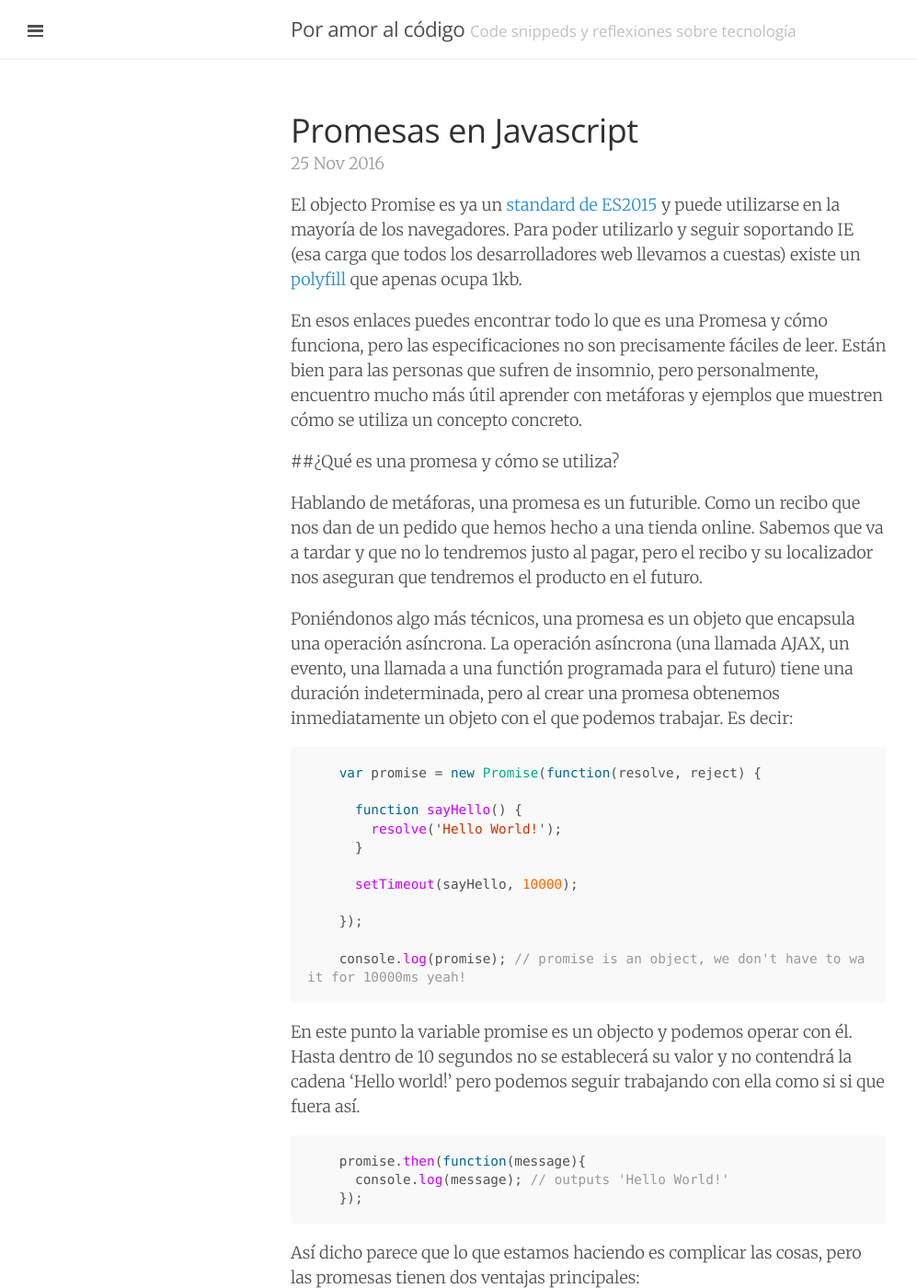
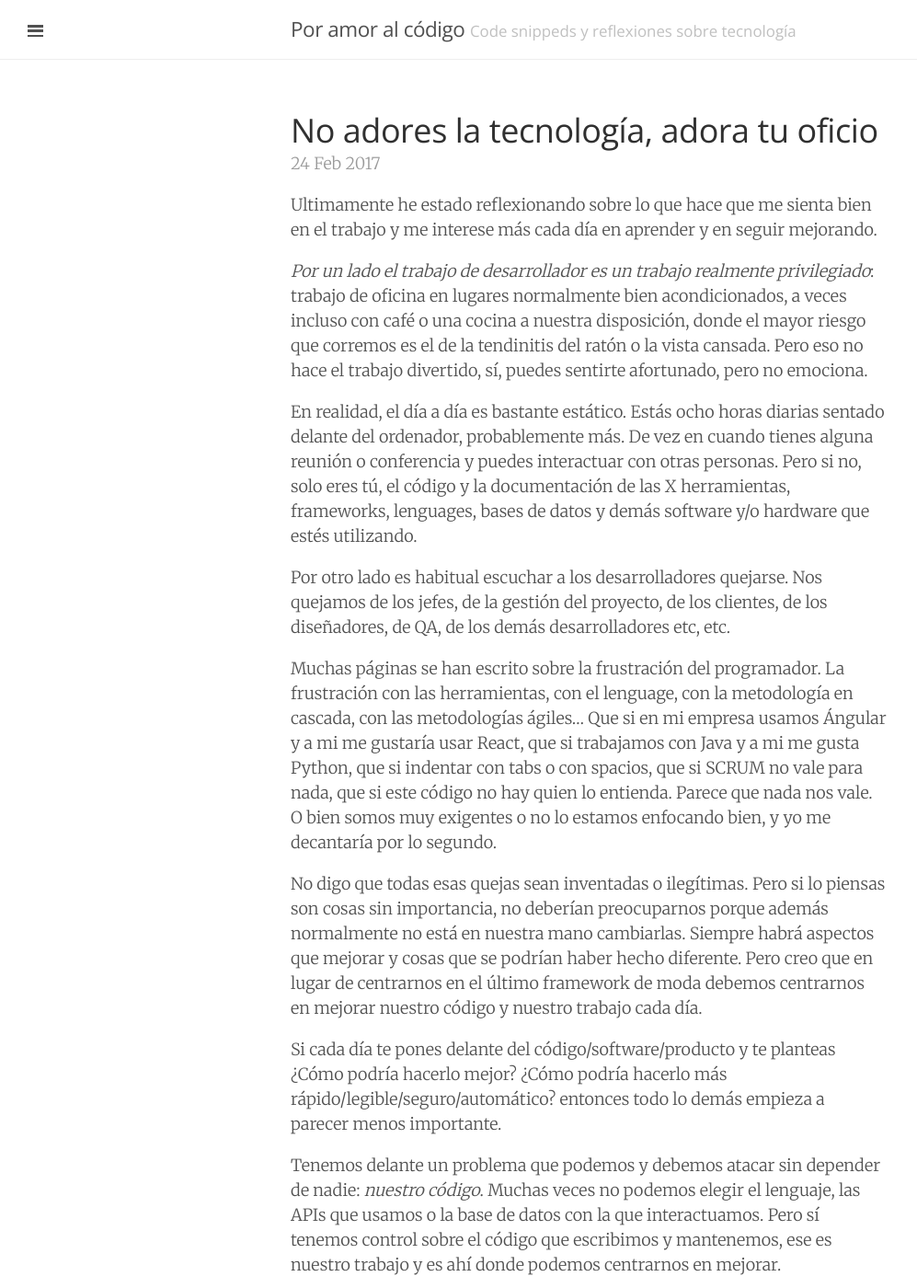
Before and after one commit to juanmirod/juanmirod.github.io, a Jekyll site: the page built from index.html, in a window 1280 px wide and 1400 px high. Shown: the whole window at 92% size, without its empty margins (0-997 px from the left). Built offline with Jekyll 4.4.1, drawn with Linux system fonts in a browser that asks for light colours; the list of posts is cut into pages by our own code; some of the changed text lies outside the part shown.

Commit message:
fea: Added new post about loving your job

```diff
--- a/_posts/2016-11-25-promesas-en-javascript.markdown
+++ b/_posts/2016-11-25-promesas-en-javascript.markdown
@@ -159,4 +159,9 @@ Pero si queremos realizar una secuencia de promesas (por ejemplo si queremos hac
 
 Este es un script pequeño pero muy interesante. getResultDoubled devuelve una promesa que se resolverá pasados 2 segundos. Utilizando una promesa y la función forEach lo que hacemos es crear una cadena de promesas que dependen de que la anterior se resuelva para continuar. Si ejecutas este código verás que los resultados se muestran en orden en la consola y cada promesa espera a que la anterior termine para ejecutarse. A diferencia de .all y .race, que ejecuta todas las promesas en paralelo, nuestro código las ejecuta en serie. Este código no es tan habitual ya que implica una gran dependencia entre las llamadas, pero es un buen ejercicio para entender como encadenar las promesas y además no hay una función en ES6 que nos de esta funcionalidad como sucede con .all.
 
+# Anti-patrones al utilizar promesas
+
+http://bluebirdjs.com/docs/anti-patterns.html
+http://taoofcode.net/promise-anti-patterns/
+
 (Este artículo todavía está en desarrollo, seguiré añadiendo ejemplos de uso, así como anti-patrones y libros y artículos de referencia muy pronto.)
--- /dev/null
+++ b/_posts/2017-02-24-adora-tu-oficio.markdown
@@ -0,0 +1,32 @@
+---
+published: true
+title: No adores la tecnología, adora tu oficio
+layout: post
+tags: [programación, opinión]
+---
+
+Ultimamente he estado reflexionando sobre lo que hace que me sienta bien en el trabajo y me interese más cada día en aprender y en seguir mejorando.
+
+*Por un lado el trabajo de desarrollador es un trabajo realmente privilegiado*: trabajo de oficina en lugares normalmente bien acondicionados, a veces incluso con café o una cocina a nuestra disposición, donde el mayor riesgo que corremos es el de la tendinitis del ratón o la vista cansada. Pero eso no hace el trabajo divertido, sí, puedes sentirte afortunado, pero no emociona.
+
+En realidad, el día a día es bastante estático. Estás ocho horas diarias sentado delante del ordenador, probablemente más. De vez en cuando tienes alguna reunión o conferencia y puedes interactuar con otras personas. Pero si no, solo eres tú, el código y la documentación de las X herramientas, frameworks, lenguages, bases de datos y demás software y/o hardware que estés utilizando.
+
+Por otro lado es habitual escuchar a los desarrolladores quejarse. Nos quejamos de los jefes, de la gestión del proyecto, de los clientes, de los diseñadores, de QA, de los demás desarrolladores etc, etc.
+
+Muchas páginas se han escrito sobre la frustración del programador. La frustración con las herramientas, con el lenguage, con la metodología en cascada, con las metodologías ágiles... Que si en mi empresa usamos Ángular y a mi me gustaría usar React, que si trabajamos con Java y a mi me gusta Python, que si indentar con tabs o con spacios, que si SCRUM no vale para nada, que si este código no hay quien lo entienda. Parece que nada nos vale. O bien somos muy exigentes o no lo estamos enfocando bien, y yo me decantaría por lo segundo.
+
+No digo que todas esas quejas sean inventadas o ilegítimas. Pero si lo piensas son cosas sin importancia, no deberían preocuparnos porque además normalmente no está en nuestra mano cambiarlas. Siempre habrá aspectos que mejorar y cosas que se podrían haber hecho diferente. Pero creo que en lugar de centrarnos en el último framework de moda debemos centrarnos en mejorar nuestro código y nuestro trabajo cada día.
+
+Si cada día te pones delante del código/software/producto y te planteas ¿Cómo podría hacerlo mejor? ¿Cómo podría hacerlo más rápido/legible/seguro/automático? entonces todo lo demás empieza a parecer menos importante.
+
+Tenemos delante un problema que podemos y debemos atacar sin depender de nadie: *nuestro código*. Muchas veces no podemos elegir el lenguaje, las APIs que usamos o la base de datos con la que interactuamos. Pero sí tenemos control sobre el código que escribimos y mantenemos, ese es nuestro trabajo y es ahí donde podemos centrarnos en mejorar.
+
+¿Probar tu código es lento porque tienes que pasar por X pasos hasta llegar a lo que tú has escrito? Tal vez si el código estuviera en un módulo independiente y pudieras escribir unos tests la experiencia sería completamente diferente.
+
+¿La aplicación es lenta y siempre tienes que esperar X segundos a que se inicie? Tal vez puedes echar un ojo al código de arranque para optimizarlo.
+
+¿No te gusta trabajar con la API/BBDD/librería de terceros? A lo mejor puedas hacer un interfaz o una fachada que haga que no te tengas que preocupar más de ese problema.
+
+¿Te da pánico cada vez que tienes que cambiar algo en el código porque no sabes si estás rompiendo otra cosa? Toca escribir unas pruebas de regresión...
+
+En definitiva: ataca los problemas que están a tu alcance, convierte las incomodidades en retos. *Reduce la fricción en tu trabajo día a día. ¡Automatiza todo lo que puedas!* Estarás más motivado, mejorarás como desarrollador y serás más productivo. Es muy fácil caer en la tentación de hacer lo justo para que funcione, de meter unas cuantas líneas de código con calzador aquí y allí para arreglar el bug o para añadir esa funcionalidad que corre tanta prisa. Pero cuando eso ocurra, piensa de nuevo en los problemas de arriba. Nosotros creamos o reducimos nuestra deuda técnica con cada día de desarrollo. Está en tu mano convertir tu código en un placer o en un martírio para ti y para los demás desarrolladores de tu equipo. Ten valor y toma el control de tu oficio, haz de tu trabajo un placer.
```
